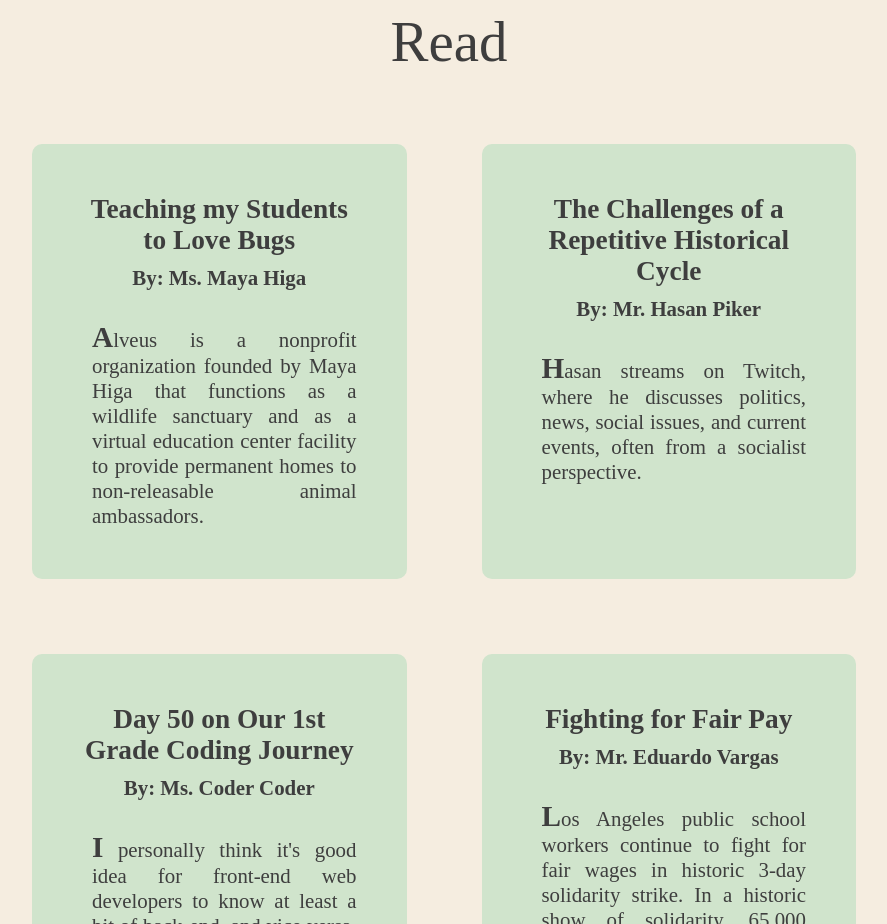
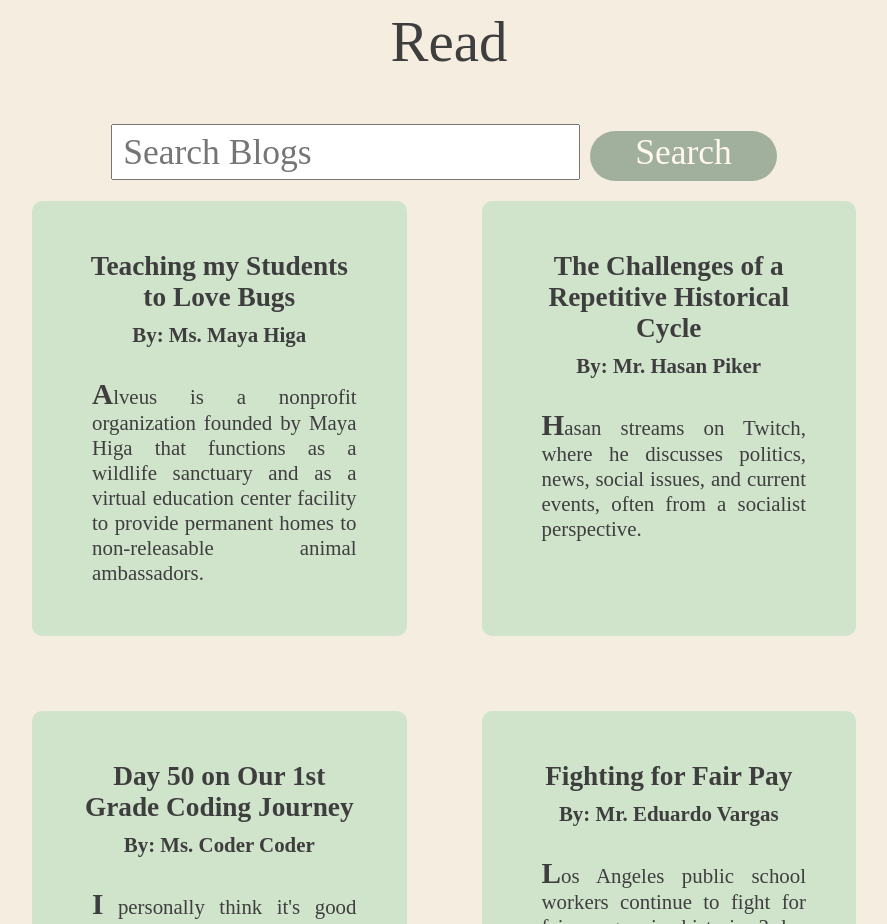
Before and after one commit to cindyawho/mlh-htf2024-project, a React (Create React App) app in the folder my-app/: page /blogs in a window 1280 px wide. Shown: the part 1280-2204 px from the top of the page, without its empty margins (196-1083 px from the left). Built offline with nearby package versions, Linux system fonts and the light colour scheme; the HTML template or start-up script is replaced by a standard one; a web font is replaced by a local one.

Commit message:
Create search bar for blog page, adjust styling for text input elements

```diff
--- a/my-app/src/componentPages/Blogs.js
+++ b/my-app/src/componentPages/Blogs.js
@@ -1,10 +1,21 @@
 import '../App.css';
 import './blog.css';
-import React from "react";
+import React, { useState } from 'react';
 import PageHero from '../components/PageHero'
 import blogList from '../data/blogs.json'
 
 function Blogs() {
+  const [searchQuery, setSearchQuery] = useState("");
+
+  const handleType = (event) => {
+    setSearchQuery(event.target.value);
+  };
+
+  const handleSearch = (event) => {
+    event.preventDefault();
+    console.log(searchQuery);
+  };
+
   return (
     <>
       <PageHero
@@ -23,6 +34,12 @@ function Blogs() {
         </div>
         <div class="read">
           <h2>Read</h2>
+
+          <form>
+            <input type="text" placeholder="Search Blogs" onChange={handleType}/>
+            <button onClick={handleSearch}>Search</button>
+          </form>
+
           <div class="readGrid">
             {blogList.map((blog, index) => (
               <BlogItems
--- a/my-app/src/componentPages/blog.css
+++ b/my-app/src/componentPages/blog.css
@@ -77,6 +77,11 @@
 a:hover{
     text-decoration: none;;
 }
+input{
+    font-size: var(--nav-font-size);
+    padding: 5px 10px;
+    margin-right: 10px;
+}
 
 @media screen and (max-width: 800px){
     .readGrid{
```
